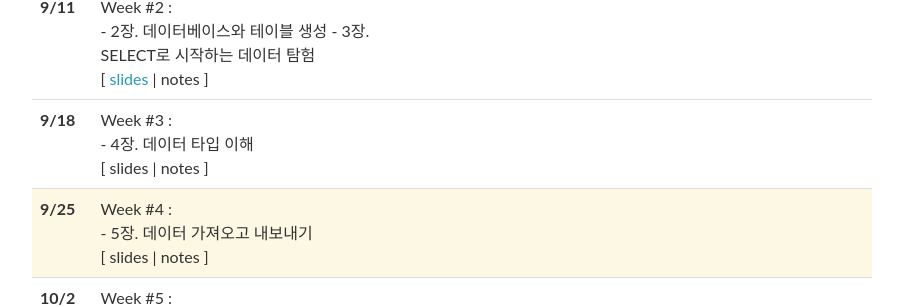
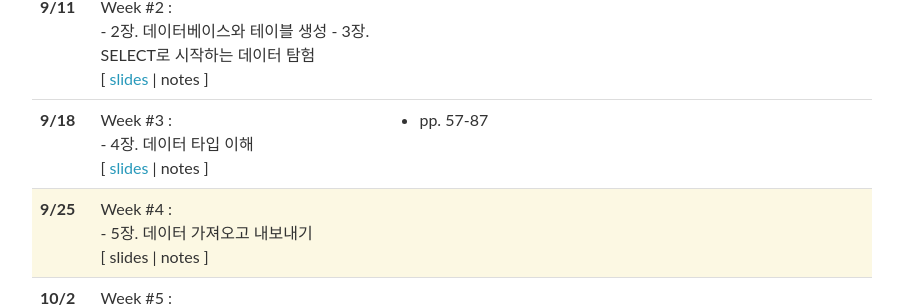
Before and after one commit to 2023-aaronkr/dju-sql, a Jekyll site: the page built from _pages/lectures.md, in a window 1280 px wide and 900 px high. Shown: the part 340-647 px from the top of the window, without its empty margins (188-1091 px from the left). Built offline with Jekyll 4.4.1, drawn with Linux system fonts in a browser that asks for light colours; nearby versions of some CDN libraries; comment, search, counter and statistics services are not loaded.

Commit message:
Update lectures.yml

```diff
--- a/_data/lectures.yml
+++ b/_data/lectures.yml
@@ -20,8 +20,8 @@
   week: 3
   title: >
     - 4장. 데이터 타입 이해
-  slides:
-  readings:
+  slides: "https://docs.google.com/presentation/d/1EmHhUwbOk6vQ8i0Y5wVLSyt2TT6siIRFdFehboi7LEM/edit?usp=sharing"
+  readings: pp. 57-87
   logistics:
 
 - date: 9/25
```
